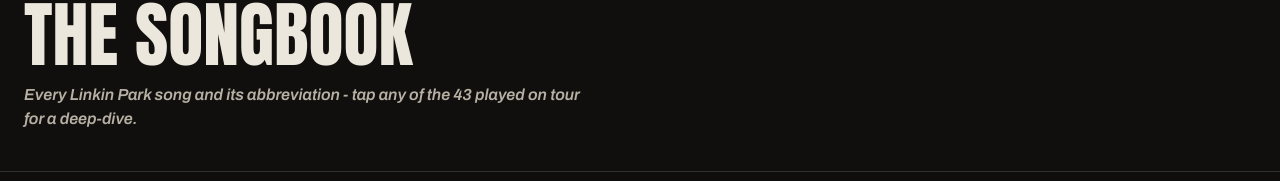
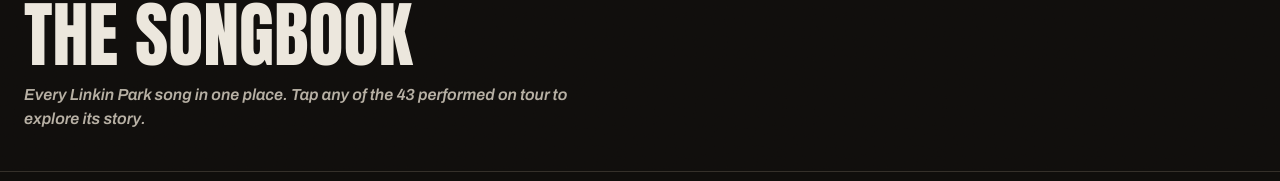
Before and after one commit to evengene/lp-setlist-comparison, a React (Vite) app: page /songs in a window 1280 px wide. Shown: the part 143-324 px from the top of the page. Built offline with nearby package versions, Linux system fonts and the light colour scheme.

Commit message:
Edit copy

```diff
--- a/src/pages/ComparisonPage.tsx
+++ b/src/pages/ComparisonPage.tsx
@@ -94,8 +94,7 @@
           </p>
           <h1 className="mt-4 font-display text-5xl uppercase leading-[0.9] text-bone sm:text-7xl">Setlist Comparison</h1>
           <p className="mt-4 max-w-xl font-body italic text-bone-dim">
-            Compare any two nights side by side - see which songs they shared, and which made each one special.
-          </p>
+            Compare any two shows side by side to see what stayed the same - and what made each night unique.          </p>
         </div>
       </div>
 
--- a/src/pages/FindYourShow.tsx
+++ b/src/pages/FindYourShow.tsx
@@ -105,7 +105,7 @@
           </p>
           <h1 className="mt-4 font-display text-5xl uppercase leading-[0.9] text-bone sm:text-7xl">Find your show</h1>
           <p className="mt-4 max-w-xl font-body italic text-bone-dim">
-            Were you there? Pick your night and take home the setlist.
+            Were you there? Find your night and take home the setlist.
           </p>
         </div>
       </div>
--- a/src/pages/LPSongs.tsx
+++ b/src/pages/LPSongs.tsx
@@ -83,7 +83,7 @@
           </p>
           <h1 className="mt-4 font-display text-5xl uppercase leading-[0.9] text-bone sm:text-7xl">The Songbook</h1>
           <p className="mt-4 max-w-xl font-body italic text-bone-dim">
-            Every Linkin Park song and its abbreviation - tap any of the {totalPlayed} played on tour for a deep-dive.
+            Every Linkin Park song in one place. Tap any of the {totalPlayed} performed on tour to explore its story.
           </p>
         </div>
       </div>
```
